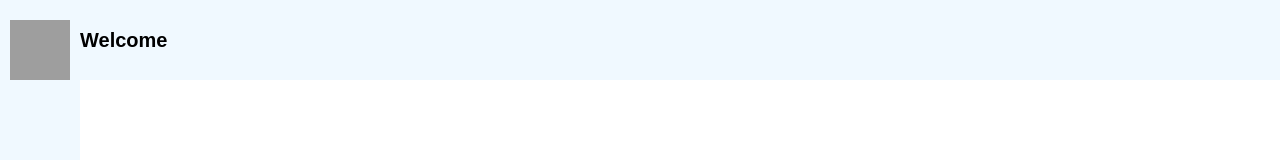
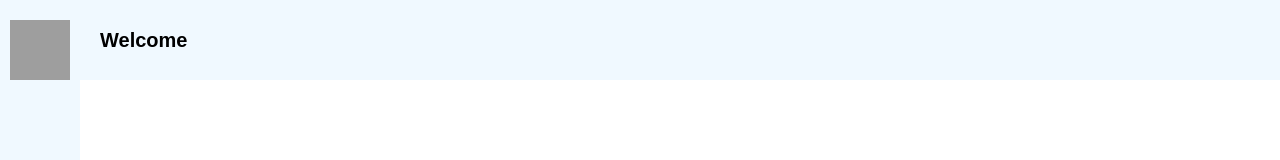
Before and after one commit to The-AM-Venture/Dash, a Next.js app: page / in a window 1280 px wide. Shown: the top 160 px of the page. Built offline with nearby package versions, Linux system fonts and the light colour scheme; grey boxes are pictures that could not be loaded; some icons are missing.

Commit message:
fix nav respoonsiveness

```diff
--- a/src/app/components/nav.js
+++ b/src/app/components/nav.js
@@ -22,8 +22,8 @@ export default function Nav() {
   const [projectsCollapse, setProjectsCollapse] = useState(false);
   return (
     <>
-    <nav className='flex flex-row h-20 bg-sky-50 w-screen'>
-        <div className='relative my-auto flex flex-row'>
+    <nav className='bg-sky-50 self-start h-full w-full'>
+        <div className='flex flex-row items-center p-5 h-20 w-auto'>
             <p className='text-xl font-bold text-black'>Welcome</p>
             <div className={navCollapse ? "visible" : "hidden"}>
                 {/*general links*/}
@@ -72,11 +72,11 @@ export default function Nav() {
                             }
                     </ul>
                 </div>
+
             </div>
+                        <Lineicons onClick={() => setNavCollapse(navCollapse === true ? false : true)} className="my-auto ml-auto mr-10 nav-collapse" icon={MenuHamburger1Duotone} size={40} color="black" strokeWidth={2} />
+
         </div>
-
-
-                        <Lineicons onClick={() => setNavCollapse(navCollapse === true ? false : true)} className="my-auto ml-auto mr-10 nav-collapse" icon={MenuHamburger1Duotone} size={40} color="black" strokeWidth={2} />
 
     </nav>
     </>
```
